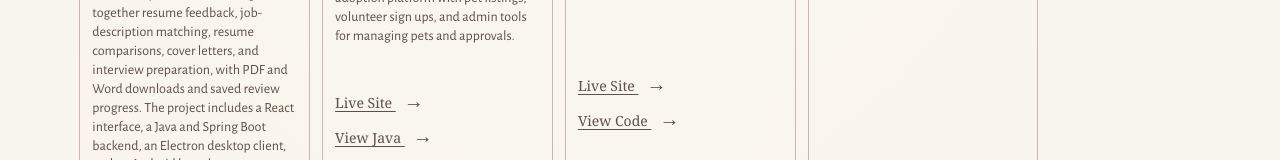
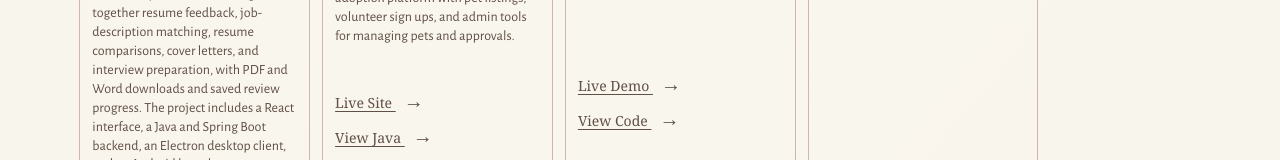
Before and after one commit to nguyenlnicole/Portfolio, a Vue app: page /Experiences in a window 1280 px wide. Shown: the part 1176-1336 px from the top of the page. Built offline with nearby package versions, Linux system fonts and the light colour scheme.

Commit message:
Update EverPure public demo link

```diff
--- a/src/views/ExperiencesPage.vue
+++ b/src/views/ExperiencesPage.vue
@@ -75,7 +75,7 @@ export default {
           name: 'EverPure',
           description: 'A full stack healthcare web app connecting patients with aesthetic treatment providers, including procedure browsing and consultation booking.',
           links: [
-            { label: 'Live Site', url: 'https://everpure.uspwin.com/' },
+            { label: 'Live Demo', url: 'https://nguyenlnicole.github.io/peakAlphaTesto/' },
             { label: 'View Code', url: 'https://github.com/nguyenlnicole/peakAlphaTesto' }
           ],
           tags: ['Java', 'Spring Boot', 'React', 'REST APIs']
```
